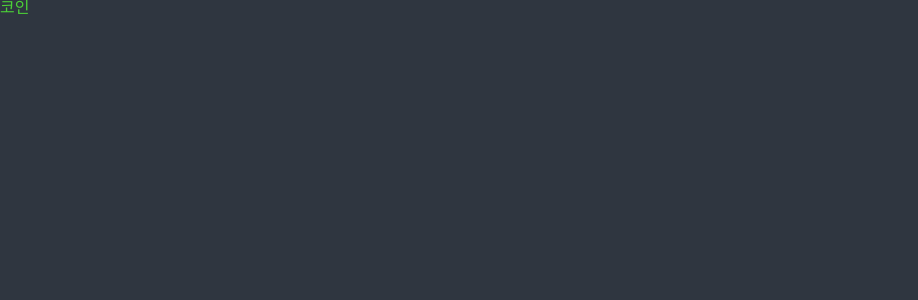
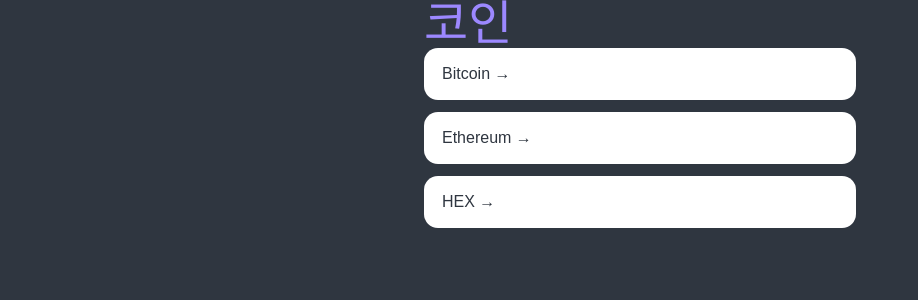
Before and after one commit to kirtimukha/rjs, a React (Create React App) app: page / in a window 1280 px wide. Shown: the top 300 px of the page, without its empty margins (0-918 px from the left). Built offline with nearby package versions, Linux system fonts and the light colour scheme.

Commit message:
[A] first upload

```diff
--- a/src/App.tsx
+++ b/src/App.tsx
@@ -21,7 +21,7 @@
         border: 0;
         font-size: 100%;
         font: inherit;
-        vertical-align: middle;
+        vertical-align: baseline;
     }
     /* HTML5 display-role reset for older browsers */
     article, aside, details, figcaption, figure,
@@ -57,7 +57,7 @@
         background-color: ${(props)=> props.theme.bgColor};
         color: ${(props)=> props.theme.textColor};
     }
-    a{text-decoration: none;}
+    a{text-decoration: none;color:inherit;}
 `
 const Title = styled.h1`
   color: ${(props) => props.theme.textColor};
--- a/src/routes/Coin.tsx
+++ b/src/routes/Coin.tsx
@@ -10,7 +10,7 @@
     const {coinId} = useParams<{coinId:string}>();
 
     return(
-        <h1>Conin : {coinId}</h1>
+        <h1>Coin : {coinId}</h1>
     )
 }
 export default  Coin ;
--- a/src/routes/Coins.tsx
+++ b/src/routes/Coins.tsx
@@ -1,11 +1,101 @@
 import styled from "styled-components"
+import {Link} from "react-router-dom";
 
 const Title = styled.h1`
-color: ${props => props.theme.accentColor }
+color: ${props => props.theme.accentColor };
+font-size: 3rem;
 `
+
+const Container = styled.div`
+    padding:0 1.5rem;
+    max-width: 30rem;
+    margin:0 auto;
+`
+const Header = styled.div`
+
+`
+
+const CoinsList = styled.ul`
+
+`
+
+
+const Coin = styled.li`
+    background-color: white;
+    color:  ${props => props.theme.bgColor };
+    margin-bottom: 0.75rem;
+    border-radius: 0.875rem;
+    a{transition : color 0.2s ease-in;display:block;
+        padding: 1.125rem;}
+    &:hover{
+        a{
+            color:${props => props.theme.accentColor };
+        }
+    }
+`
+
+const coins = [
+    {
+        id: "btc-bitcoin",
+        name: "Bitcoin",
+        symbol: "BTC",
+        rank: 1,
+        is_new: false,
+        is_active: true,
+        type: "coin",
+    },
+    {
+        id: "eth-ethereum",
+        name: "Ethereum",
+        symbol: "ETH",
+        rank: 2,
+        is_new: false,
+        is_active: true,
+        type: "coin",
+    },
+    {
+        id: "hex-hex",
+        name: "HEX",
+        symbol: "HEX",
+        rank: 3,
+        is_new: false,
+        is_active: true,
+        type: "token",
+    },
+];
+
 const Coins = () => {
     return(
-        <Title >코인</Title>
+        <Container>
+
+            <Header>
+                <Title >코인</Title>
+            </Header>
+
+            <CoinsList>
+
+                {coins.map(coin =>
+
+                    <Coin key={coin.id}>
+                        <Link to={`/${coin.id}`}> {coin.name} &rarr;</Link>
+                       {/* {coin.rank} &nbsp;
+
+                        {coin.symbol} &nbsp;
+
+
+
+                        {coin.is_new}
+
+                        {coin.is_active}
+
+                        {coin.type}*/}
+                    </Coin> )
+                }
+                <Coin></Coin>
+            </CoinsList>
+
+        </Container>
+
     )
 }
 export default  Coins ;
--- a/src/theme.ts
+++ b/src/theme.ts
@@ -3,5 +3,5 @@
 export const theme : DefaultTheme = {
     textColor: "#f5f6fa",
     bgColor: "#2f3640",
-    accentColor: "#4cd137",
+    accentColor: "#9c88ff",
 }
```
